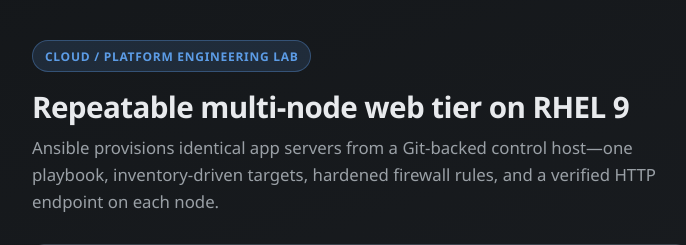
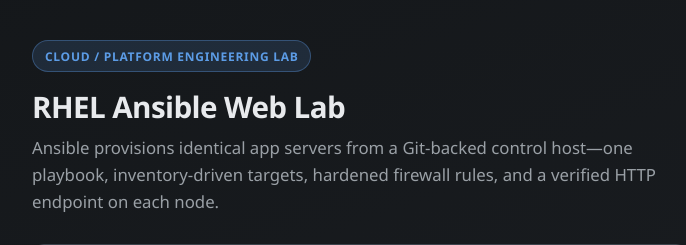
Before and after one commit to mrbobbyboykin/Projects, a Python web app: template roles/webserver/templates/index.html.j2 in a window 1280 px wide. Shown: the top 245 px of the page, without its empty margins (280-966 px from the left). Run offline with Jinja, Linux system fonts and the light colour scheme; the template is opened without the code that fills it, so the values that code supplies are empty.

Commit message:
Updated Header in Webserver Index File

```diff
--- a/roles/webserver/templates/index.html.j2
+++ b/roles/webserver/templates/index.html.j2
@@ -207,7 +207,7 @@
   <div class="wrap">
     <header>
       <span class="badge">Cloud / platform engineering lab</span>
-      <h1>Repeatable multi-node web tier on RHEL 9</h1>
+      <h1>RHEL Ansible Web Lab</h1>
       <p class="lead">
         Ansible provisions identical app servers from a Git-backed control host—one playbook,
         inventory-driven targets, hardened firewall rules, and a verified HTTP endpoint on each node.
```
